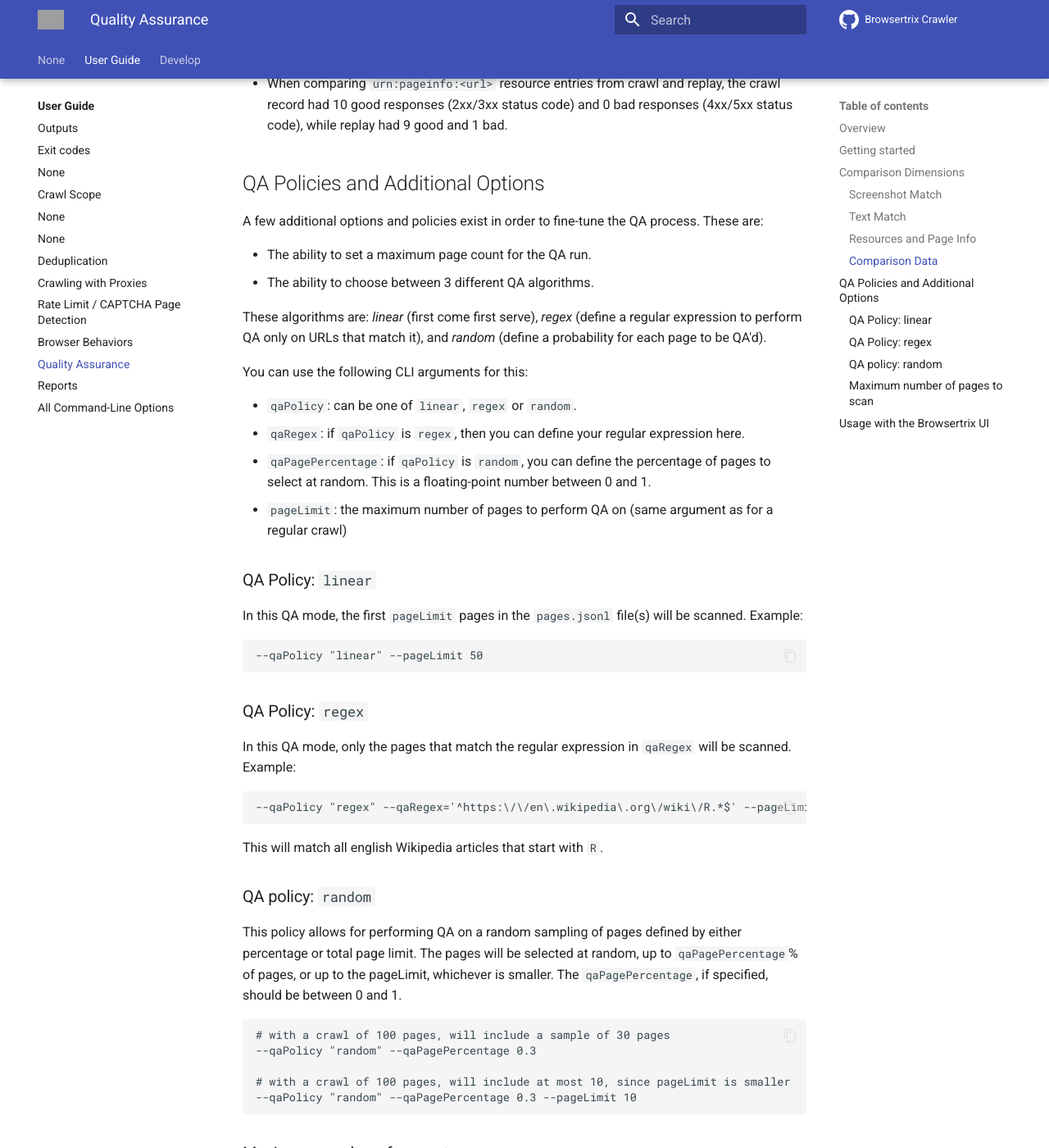
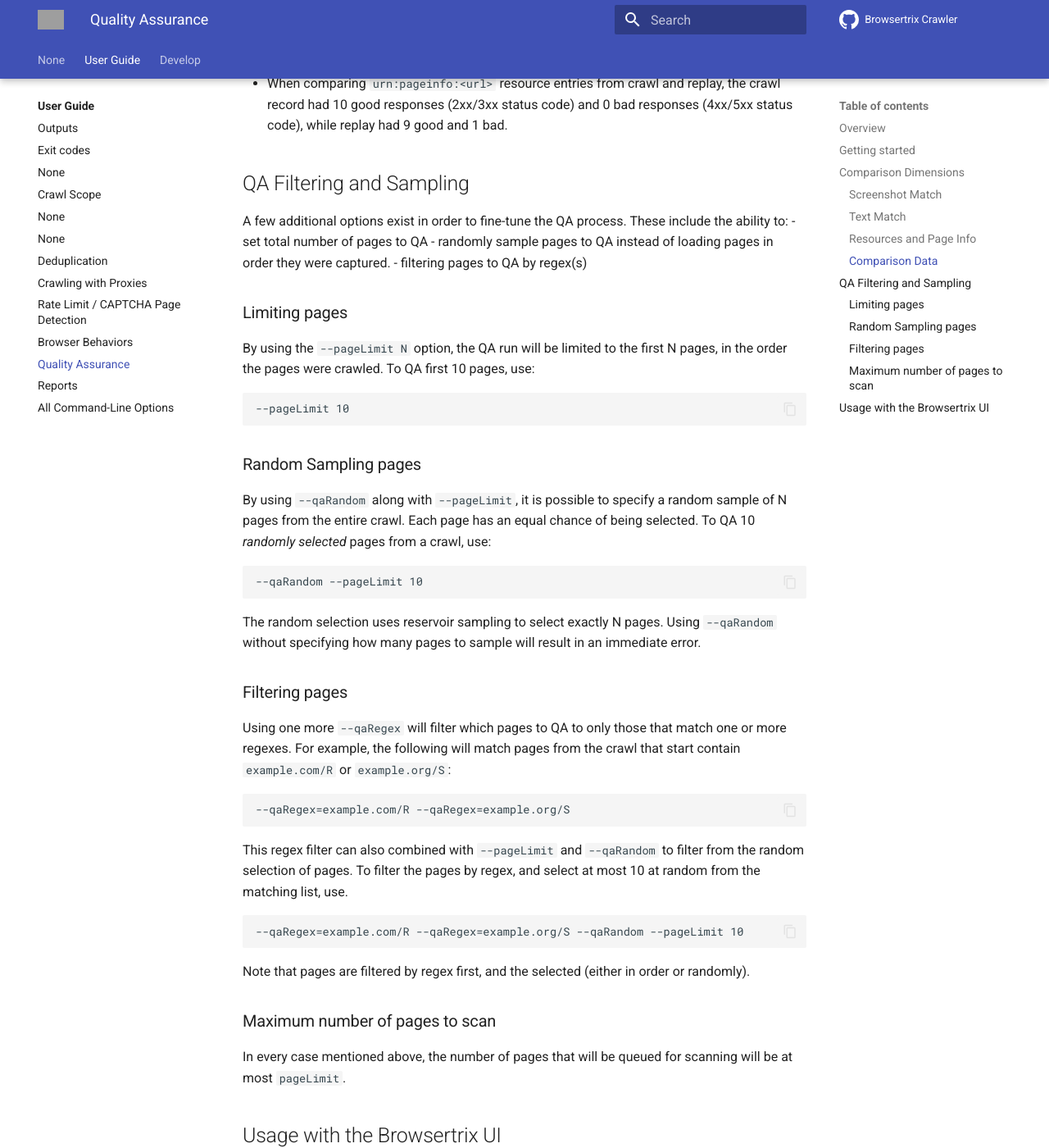
Before and after one commit to webrecorder/browsertrix-crawler, an MkDocs documentation site: the page built from docs/docs/user-guide/qa.md, in a window 1280 px wide and 1400 px high, scrolled down 2480 px. Shown: the whole window at 82% size. Built offline with MkDocs 1.6.1 and Material for MkDocs 9.7.7, drawn with Linux system fonts in a browser that asks for light colours; comment, search, counter and statistics services are not loaded; some of the changed text lies outside the part shown; grey boxes are pictures that could not be loaded.

Commit message:
update docs to match new filtering + sampling usage

```diff
--- a/docs/docs/user-guide/qa.md
+++ b/docs/docs/user-guide/qa.md
@@ -79,47 +79,44 @@ This data indicates that:
 - When comparing `urn:text:<url>` records from crawl and replay WACZs, the text is 90% similar.
 - When comparing `urn:pageinfo:<url>` resource entries from crawl and replay, the crawl record had 10 good responses (2xx/3xx status code) and 0 bad responses (4xx/5xx status code), while replay had 9 good and 1 bad.
 
-## QA Policies and Additional Options
+## QA Filtering and Sampling
 
-A few additional options and policies exist in order to fine-tune the QA process. These are:
+A few additional options exist in order to fine-tune the QA process. These include the ability to:
+- set total number of pages to QA
+- randomly sample pages to QA instead of loading pages in order they were captured.
+- filtering pages to QA by regex(s)
 
-- The ability to set a maximum page count for the QA run.
-- The ability to choose between 3 different QA algorithms.
+### Limiting pages
 
-These algorithms are: *linear* (first come first serve), *regex* (define a regular expression to perform QA only on URLs that match it), and *random* (define a probability for each page to be QA'd).
+By using the `--pageLimit N` option, the QA run will be limited to the first N pages, in the order
+the pages were crawled. To QA first 10 pages, use:
 
-You can use the following CLI arguments for this:
+    --pageLimit 10
 
-  - `qaPolicy`: can be one of `linear`, `regex` or `random`.
-  - `qaRegex`: if `qaPolicy` is `regex`, then you can define your regular expression here.
-  - `qaPagePercentage`: if `qaPolicy` is `random`, you can define the percentage of pages to select at random. This is a floating-point number between 0 and 1.
-  - `pageLimit`: the maximum number of pages to perform QA on (same argument as for a regular crawl)
+### Random Sampling pages
 
-### QA Policy: `linear`
+By using `--qaRandom` along with `--pageLimit`, it is possible to specify a random sample of N
+pages from the entire crawl. Each page has an equal chance of being selected.
+To QA 10 *randomly selected* pages from a crawl, use:
 
-In this QA mode, the first `pageLimit` pages in the `pages.jsonl` file(s) will be scanned. Example:
+    --qaRandom --pageLimit 10
 
-    --qaPolicy "linear" --pageLimit 50
+The random selection uses reservoir sampling to select exactly N pages.
+Using `--qaRandom` without specifying how many pages to sample will result in an immediate error.
 
-### QA Policy: `regex`
+### Filtering pages
 
-In this QA mode, only the pages that match the regular expression in `qaRegex` will be scanned. Example:
+Using one more `--qaRegex` will filter which pages to QA to only those that match one or more regexes.
+For example, the following will match pages from the crawl that start contain `example.com/R` or `example.org/S`:
 
-    --qaPolicy "regex" --qaRegex='^https:\/\/en\.wikipedia\.org\/wiki\/R.*$' --pageLimit 50
+    --qaRegex=example.com/R --qaRegex=example.org/S
 
-This will match all english Wikipedia articles that start with `R`.
+This regex filter can also combined with `--pageLimit` and `--qaRandom` to filter from the random selection of pages.
+To filter the pages by regex, and select at most 10 at random from the matching list, use.
 
-### QA policy: `random`
+    --qaRegex=example.com/R --qaRegex=example.org/S --qaRandom --pageLimit 10
 
-This policy allows for performing QA on a random sampling of pages defined by either
-percentage or total page limit. The pages will be selected at random, up to `qaPagePercentage`% of pages, or up to the pageLimit, whichever is smaller. The `qaPagePercentage`, if specified, should be between 0 and 1.
-
-    # with a crawl of 100 pages, will include a sample of 30 pages
-    --qaPolicy "random" --qaPagePercentage 0.3
-
-    # with a crawl of 100 pages, will include at most 10, since pageLimit is smaller
-    --qaPolicy "random" --qaPagePercentage 0.3 --pageLimit 10
-
+Note that pages are filtered by regex first, and the selected (either in order or randomly).
 
 ### Maximum number of pages to scan
 
@@ -132,7 +129,7 @@ A future release of [Browsertrix](https://github.com/webrecorder/browsertrix) wi
   1. Build the crawler Docker image as usual.
   2. Tag it as you wish and push it to local registry.
   3. Adapt the `crawler_channels` in your deployment's `local-config.yaml` file so that it points to the crawler in your registry.
-  4. Add your QA policy and other parameters to the `crawler_extra_args` variable.
+  4. Add additional QA options and any other parameters to the `crawler_extra_args` variable.
   5. (optional) Clear your Kubernetes/microk8s cache with `microk8s ctr images rm localhost:32000/<your-crawler-image>`.
   6. Reload your deployment.
 
```
